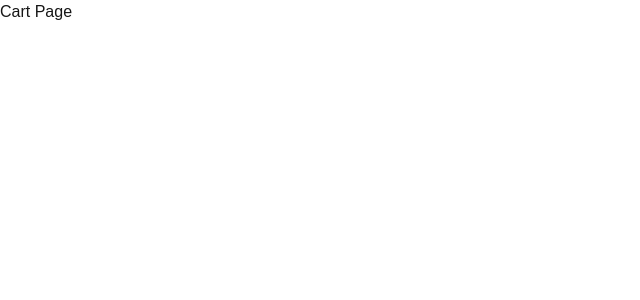
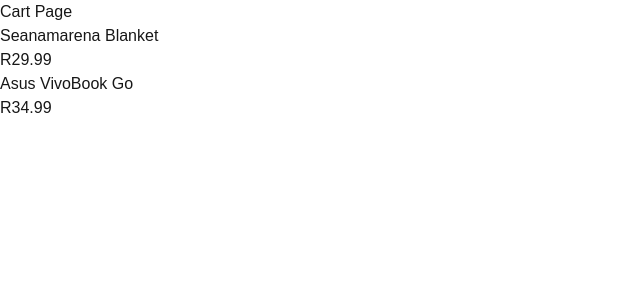
Before and after one commit to Katleho-Nyoni/NextJS, a Next.js app in the folder ecom/: page /cart in a window 1280 px wide. Shown: the top 300 px of the page, without its empty margins (0-640 px from the left). Built offline with nearby package versions, Linux system fonts and the light colour scheme.

Commit message:
Ya tlhakana

```diff
--- a/ecom/app/cart/page.tsx
+++ b/ecom/app/cart/page.tsx
@@ -1,3 +1,21 @@
+'use client';
+import { useState } from "react";
+import { products } from "../product-data";
+import Link from "next/link";
+
 export default function CartPage(){
-    return <h1>Cart Page</h1>
+    const [cartIDs] = useState(['100','101']);
+    const cartProducts = cartIDs.map(id => products.find(p => p.id === id
+    )!);
+    return (
+        <>
+        <h1>Cart Page</h1>
+        {cartProducts.map(product =>(
+            <Link key = {product.id} href={"/products/" + product.id}>
+                <h3> {product.name} </h3>
+                <p>R{product.price}</p>
+            </Link>
+        ))}
+        </>
+    );
 }
--- a/ecom/app/products/[id]/page.tsx
+++ b/ecom/app/products/[id]/page.tsx
@@ -2,5 +2,12 @@
 
 export default function ProductDetailPage({params } : { params: {id: string}}){
     const product = products.find(p => p.id === params.id);
-    return <h1>{product?.name}</h1>
+    return (
+        <>
+        <h1>{product!.name}</h1>
+        <p>R{product!.price}</p>
+        <h3>Description</h3>
+        <p>{product!.description}</p>
+        </>
+    );
 }
```
